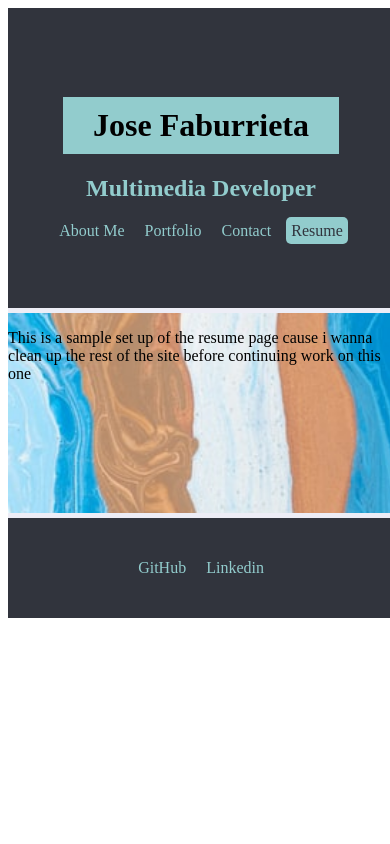
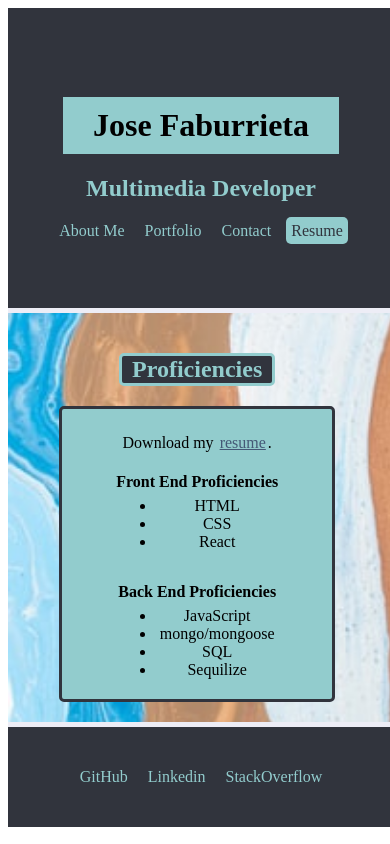
Before and after one commit to joe-toni/Latest_React_Portfolio, a React (Create React App) app: page /resume in a window 390 px wide. Built offline with nearby package versions, Linux system fonts and the light colour scheme.

Commit message:
Finished the resume page as well as mobile first styling

```diff
--- a/src/App.js
+++ b/src/App.js
@@ -5,7 +5,6 @@ import background from "./images/pawel-czerwinski-background-pattern.jpg"
 
 
 import Header from "./components/Header";
-import Welcome from "./Pages/Welcome";
 import Portfolio from "./Pages/Portfolio";
 import Resume from "./Pages/Resume";
 import About from "./Pages/About";
--- a/src/Pages/Portfolio.js
+++ b/src/Pages/Portfolio.js
@@ -10,6 +10,7 @@ import Workout from "../images/Workout_Tracker_Main_Page.png"
 
 const pillarProject =
 {
+    name: "The Art Pillar",
     image: Pillar,
     description: "This project was a collaborative attempt at creating a site that allowed registered users to submit images " +
      "to a central hub that would then display them along side others as if the viewer were visiting a gallery or museum " +
@@ -20,6 +21,7 @@ const pillarProject =
 
 const blogProject =
 {
+    name: "The Tech Blog",
     image: Blog,
     description: "This assingment was my first commplete full stack application that employeed an MVC framework " +
     "to  produce a basic blog posting site, users of this site with created accounts able to post blogs, and comments that " +
@@ -30,6 +32,7 @@ const blogProject =
 
 const travelProject =
 {
+    name: "There And Back",
     image: Travel,
     description: "This project was a collaborative work that was aimed at creating an app that would assist a user " +
     "in planning potential road trips by providing weather infomation along a route and a planner tool for keeping " +
@@ -40,6 +43,7 @@ const travelProject =
 
 const weatherProject =
 {
+    name: "Weather Dash Board",
     image: Weather,
     description: "This app was an assignment that would allow a user to save notes on planned activities though out " +
     "the day It would correctly determine the time of day to color code which segments were either past, present, or future. " +
@@ -50,6 +54,7 @@ const weatherProject =
 
 const schedulerProject =
 {
+    name: "Daily Planner",
     image: Scheduler,
     description: "This app was an assignment that would allow the user to perform a very basic location search by name " +
     "in order to get and display the weather for said location. It would display the current conditions as well as a slightly " +
@@ -60,6 +65,7 @@ const schedulerProject =
 
 const workoutProject =
 {
+    name: "Fitness Tracker",
     image: Workout,
     description: "This app was an assignment that would allow for a single user to record exercises",
     github: "https://github.com/joe-toni/Workout_Tracker",
@@ -81,7 +87,9 @@ function Portfolio()
         <div className="basic-container">
             {portfolio
                 ?
+
                     <div className = "portfolioView">
+                        <h2>Portfolio</h2>
                         <div  className="thumbnail" onClick = {() => updateView(pillarProject)}>
                             <img src = {Pillar} className="projectImg" alt = "Pillar Project"/>
                             <h3 className="projectTitle">The Pillar Art Gallary</h3>
@@ -110,7 +118,7 @@ function Portfolio()
                 :
                     <div className = "projectView">
                         <button className = "mainViewBtn" onClick = {() => viewPortfolio(true)}>X</button>
-                        <Project image =  {view.image} description = {view.description} github = {view.github} deploy = {view.deploy}/>
+                        <Project name = {view.name} image =  {view.image} description = {view.description} github = {view.github} deploy = {view.deploy}/>
                     </div>
             }
         </div>
--- a/src/Pages/Resume.js
+++ b/src/Pages/Resume.js
@@ -3,8 +3,27 @@ import React from "react";
 export default  function Resume()
 {
     return(
-        <div className="resumeContainer">
-            <p>This is a sample set up of the resume page cause i wanna clean up the rest of the site before continuing work on this one</p>
+        <div className="basic-container">
+            <h2>Proficiencies</h2>
+            <div className="resume-container">
+                <p>Download my <a href = "https://drive.google.com/file/d/1SJ3V4-3JsyY0rrnUR75cEUkWD-ZRSSej/view?usp=sharing" target="_blank">resume</a>.</p>
+                <div className="list-container">
+                    <h4>Front End Proficiencies</h4>
+                    <ul>
+                        <li>HTML</li>
+                        <li>CSS</li>
+                        <li>React</li>
+                    </ul>
+                    <h4>Back End Proficiencies</h4>
+                    <ul>
+                        <li>JavaScript</li>
+                        <li>mongo/mongoose</li>
+                        <li>SQL</li>
+                        <li>Sequilize</li>
+                    </ul>
+                    </div>
+            </div>
+
         </div>
     )
 }
--- a/src/Pages/Welcome.js
+++ /dev/null
@@ -1,18 +0,0 @@
-import React from "react";
-
-function Welcome()
-{
-    return (
-        <div className = "basic-container">
-            <h2>Welcome</h2>
-            <p>
-                Hello there, and welcome to My portfolio Site made with React, feel free to look around. If you'd like to read a little bit more about me check out the corresponding link above.
-                If you'd like to take a peak at some of my other works check out the portfolio option on the nav bar, or the link to my personal Git Hub account below. You can also reach out to me via
-                the contact page, or my Likedin.  There is also a brief summary of my resume in the corresponding page with a link to a downloadable version. You can always navigate back to this page by clicking on
-                title and that's about it, thanks again for stopping by.
-            </p>
-        </div>
-    )
-}
-
-export default Welcome;
--- a/src/components/Footer.js
+++ b/src/components/Footer.js
@@ -5,7 +5,8 @@ function Footer()
     return (
         <div className = "footer-container">
             <a  href = "https://github.com/joe-toni" target = "_blank">GitHub</a>
-            <a  href = "https://www.linkedin.com/in/jose-faburrieta-48b857212/" target = "'_blank">Linkedin</a>
+            <a  href = "https://www.linkedin.com/in/jose-faburrieta-48b857212/" target = "_blank">Linkedin</a>
+            <a href = "https://stackoverflow.com/users/16057085/joe-toni" target= "_blank">StackOverflow</a>
         </div>
     )
 }
--- a/src/components/Header.js
+++ b/src/components/Header.js
@@ -1,6 +1,5 @@
 import React, {useState} from "react";
 import {Link} from "react-router-dom";
-import Welcome from "../Pages/Welcome";
 import Navigation from "./Navigation";
 
 function Header()
--- a/src/components/Project.js
+++ b/src/components/Project.js
@@ -4,6 +4,7 @@ function Project(props)
 {
     return(
         <div className= "basic-container">
+            <h2>{props.name}</h2>
             <img className= "image-container"  src = {props.image}/>
             <p>{props.description}
             <div className="linkContainer">
--- a/src/style.css
+++ b/src/style.css
@@ -86,6 +86,7 @@ a
 
 .basic-container
     {
+        margin: 20px 0;
         display: flex;
         flex-direction: column;
         align-items: center;
@@ -118,7 +119,6 @@ a
     border-radius: 15px;
     border: 5px solid var(--softblue);
 }
-
 
 .portfolioView
 {
@@ -229,3 +229,46 @@ textarea
 {
     width: 75px;
 }
+
+.resume-container
+{
+    border: 3px solid var(--currentgrey);
+    width: 250px;
+    text-align: center;
+    background-color: var(--softblue);
+    padding: 10px;
+    border-radius: 5px;
+    display: flex;
+    flex-direction: column;
+    align-items: center;
+}
+
+.resume-container p
+{
+    border: none;
+    margin: 5px 0;
+}
+
+.resume-container a
+{
+    text-decoration: underline;
+    color: var(--darkblue);
+    margin: 0 -3px;
+}
+
+.resume-container a:hover
+{
+    color: var(--backgroundwhite);
+}
+
+.list-container
+{
+    margin-top: -15px;
+    display: flex;
+    flex-direction: column;
+}
+
+.list-container ul
+{
+    margin: -15px 0 10px 0;
+}
```
